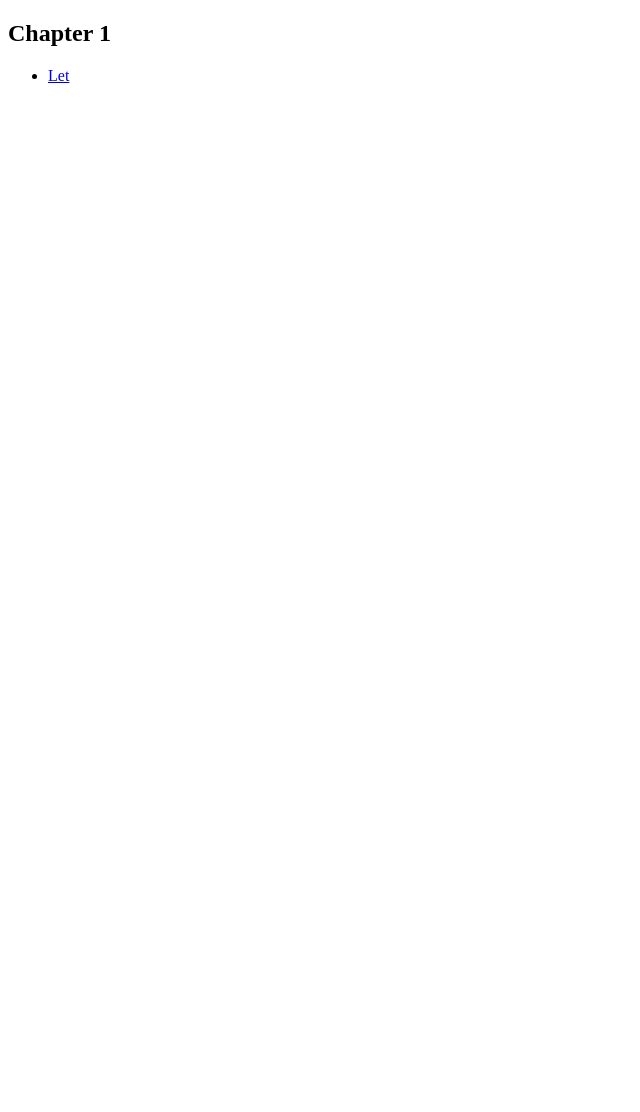
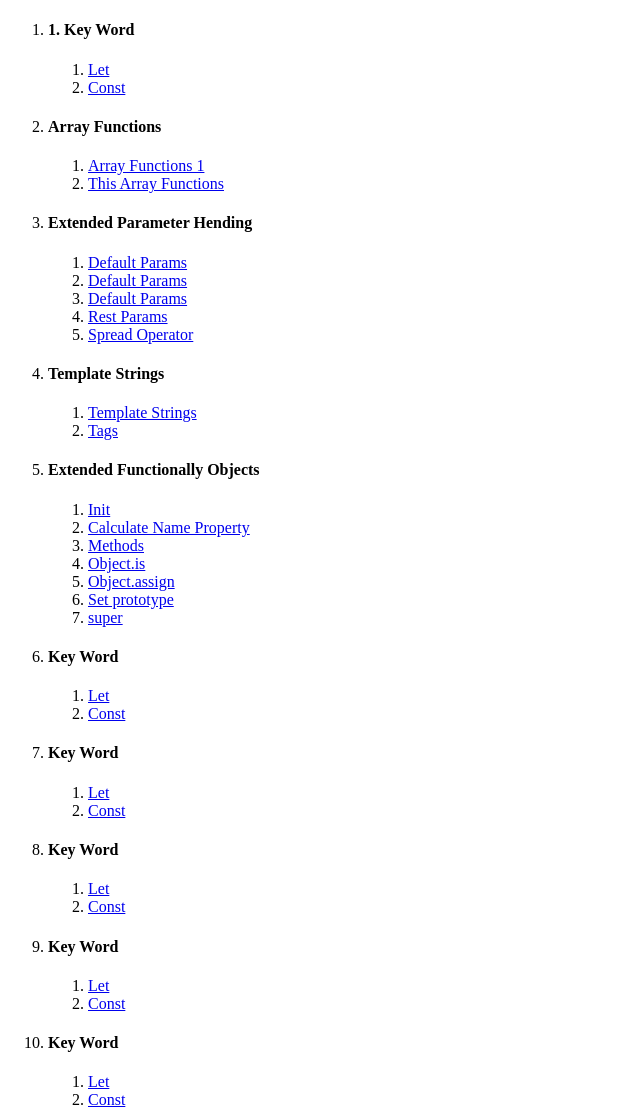
Before and after one commit to LopatyukovArtur/ecmascript6examples, a plain HTML site: page index.html in a window 1280 px wide. Shown: the whole page, without its empty margins (0-640 px from the left). Before the commit the page ends 800 px from the top, so only its background shows below. Drawn offline with Linux system fonts and the light colour scheme.

Commit message:
update index.html

```diff
--- a/index.html
+++ b/index.html
@@ -5,9 +5,65 @@
     <title>Title</title>
 </head>
 <body>
-    <h2>Chapter 1</h2>
-    <ul>
-        <li><a href="001_KeyWord/1_let.html">Let</a></li>
-    </ul>
+    <ol>
+      <li><h4>1. Key Word</h4></li>
+      <ol>
+          <li><a href="001_KeyWord/1_let.html">Let</a></li>
+          <li><a href="001_KeyWord/2_const.html">Const</a></li>
+      </ol>
+      <li><h4>Array Functions</h4></li>
+      <ol>
+          <li><a href="002_ArrayFunctions/001_array_func.html">Array Functions 1</a></li>
+          <li><a href="002_ArrayFunctions/002_this_array_func.html">This Array Functions</a></li>
+      </ol>
+      <li><h4>Extended Parameter Hending</h4></li>
+      <ol>
+          <li><a href="003_ExtendedParameterHandling/001_default_params.html">Default Params</a></li>
+          <li><a href="003_ExtendedParameterHandling/002_default_params.html">Default Params</a></li>
+          <li><a href="003_ExtendedParameterHandling/003_default_params.html">Default Params</a></li>
+          <li><a href="003_ExtendedParameterHandling/003_rest.html">Rest Params</a></li>
+          <li><a href="003_ExtendedParameterHandling/004_spread_operator.html">Spread Operator</a></li>
+      </ol>
+      <li><h4>Template Strings</h4></li>
+      <ol>
+          <li><a href="004_TemplateStrings\001_template_strings.html">Template Strings</a></li>
+          <li><a href="004_TemplateStrings\002_tags.html">Tags</a></li>
+      </ol>
+      <li><h4>Extended Functionally Objects</h4></li>
+      <ol>
+          <li><a href="005_ExtendedFunctionallyObjects\001_init_object_property.html">Init</a></li>
+          <li><a href="005_ExtendedFunctionallyObjects\002_calculate_name_property.html">Calculate Name Property</a></li>
+          <li><a href="005_ExtendedFunctionallyObjects\003_methods.html">Methods</a></li>
+          <li><a href="005_ExtendedFunctionallyObjects\004_object_is.html">Object.is</a></li>
+          <li><a href="005_ExtendedFunctionallyObjects\005_object_assign.html">Object.assign</a></li>
+          <li><a href="005_ExtendedFunctionallyObjects\006_set_prototype_of.html">Set prototype</a></li>
+          <li><a href="005_ExtendedFunctionallyObjects\007_super.html">super</a></li>
+      </ol>
+      <li><h4>Key Word</h4></li>
+      <ol>
+          <li><a href="001_KeyWord/1_let.html">Let</a></li>
+          <li><a href="001_KeyWord/2_const.html">Const</a></li>
+      </ol>
+      <li><h4>Key Word</h4></li>
+      <ol>
+          <li><a href="001_KeyWord/1_let.html">Let</a></li>
+          <li><a href="001_KeyWord/2_const.html">Const</a></li>
+      </ol>
+      <li><h4>Key Word</h4></li>
+      <ol>
+          <li><a href="001_KeyWord/1_let.html">Let</a></li>
+          <li><a href="001_KeyWord/2_const.html">Const</a></li>
+      </ol>
+      <li><h4>Key Word</h4></li>
+      <ol>
+          <li><a href="001_KeyWord/1_let.html">Let</a></li>
+          <li><a href="001_KeyWord/2_const.html">Const</a></li>
+      </ol>
+      <li><h4>Key Word</h4>
+      <ol>
+          <li><a href="001_KeyWord/1_let.html">Let</a></li>
+          <li><a href="001_KeyWord/2_const.html">Const</a></li>
+      </ol>
+    </ol>
 </body>
 </html>
```
Also changed, not shown: 001_KeyWord/1_let.html (+1 -5 lines).
